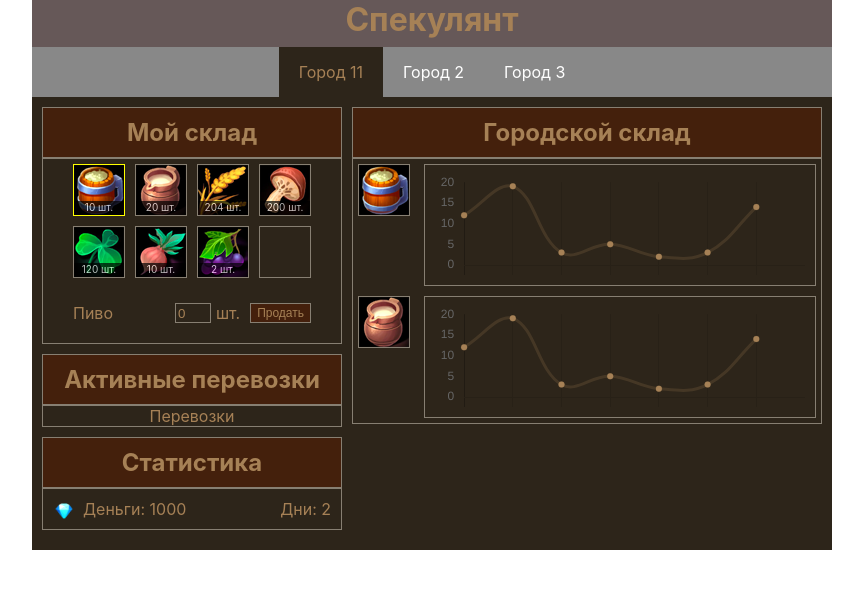
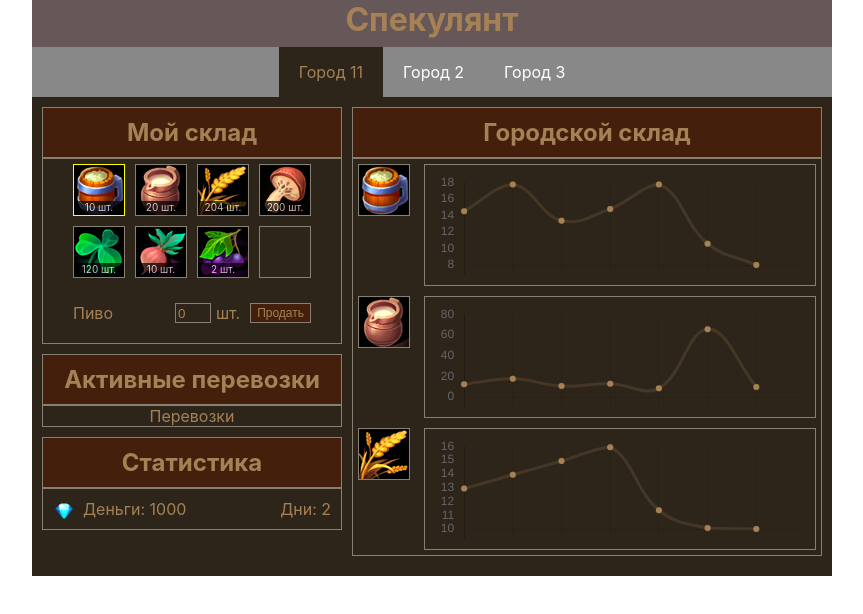
Before and after one commit to d3zm0nd/react-game2, a React (Create React App) app: page / in a window 1280 px wide. Shown: the top 614 px of the page, without its empty margins (208-1071 px from the left). Built offline with nearby package versions, Linux system fonts and the light colour scheme.

Commit message:
lesson 8

```diff
--- a/src/components/App/App.js
+++ b/src/components/App/App.js
@@ -1,16 +1,17 @@
 import './App.scss';
 
-import React, { useState } from 'react';
+import React, { useEffect, useState } from 'react';
 import Cities from '../Cities/Cities';
 import CityStorage from '../CityStorage/CityStorage';
 import Storage from '../Storage/Storage';
 import Transportation from '../Transportation/Transportation';
 import Stats from '../Stats/Stats';
-import { storages as storagesData, goods } from '../../data';
+import { storagesData, goodsData, cityStoragesData } from '../../data';
 
 function App() {
   const [currentCity, setCurrentCity] = useState(1);
   const [storages, setStorages] = useState(storagesData);
+  const [cityStorages, setCityStorages] = useState(cityStoragesData);
   const [money, setMoney] = useState(1000);
   const [days, setDays] = useState(1);
   const [selectedGood, setSelectedGood] = useState(1)
@@ -33,24 +34,63 @@ function App() {
     }
   }
 
-  const getStorageByCity = () => {
-    const store = storages.find((storage) => {
-      return storage.cityId === currentCity;
+  const findGoodsByCity = (storagesData, city) => {
+    const store = storagesData.find((storage) => {
+      return storage.cityId === city;
     });
     if (store) {
-      return store.storage;
+      return store.goods;
     } else {
       return [];
     }
   }
 
+  const getRandomInt = (max) => {
+    return Math.floor(Math.random() * Math.floor(max));
+  }
+
+  const updateCityStorages = () => {
+    for (let cityIndex = 0; cityIndex < cityStorages.length; cityIndex++) {
+      const storage = cityStorages[cityIndex];
+
+      for (let goodIndex = 0; goodIndex < storage.goods.length; goodIndex++) {
+        const goodData = storage.goods[goodIndex];
+        const sing = getRandomInt(2) ? 1 : -1;
+        const diff = getRandomInt(goodData.maxStep);
+
+        let newPrice = goodData.priceStats.slice(-1).pop() + diff * sing;
+
+        if(newPrice > goodData.maxPrice){
+          newPrice = goodData.maxPrice;
+        }
+
+        if(newPrice > goodData.minPrice){
+          newPrice = goodData.minPrice;
+        }
+
+        for (let i = 0; i < goodData.priceStats.length - 1; i++) {
+          goodData.priceStats[i] = goodData.priceStats[i + 1];
+        }
+
+        goodData.priceStats[goodData.priceStats.length - 1] = newPrice;
+        //goodData.priceStats.push(newPrice);
+        //goodData.priceStats.shift();
+      }
+    }
+
+    setCityStorages(cityStorages);
+  }
+
   const liveProcess = () => {
-    setTimeout(() => {
-      setDays(days + 1);
+    setInterval(() => {
+      updateCityStorages();
+      setDays((days) => days + 1);
     }, 5000);
   }
 
-  liveProcess();
+  useEffect(() => {
+    liveProcess()
+  }, []);
 
   return (
     <div className="app">
@@ -69,9 +109,9 @@ function App() {
           <div className="storage">
             <Storage
               currentCity={currentCity}
-              storage={getStorageByCity()}
+              storage={findGoodsByCity(storages, currentCity)}
               selectedGood={selectedGood}
-              goods={goods}
+              goods={goodsData}
               onSelectedGood={(goodId) => {
                 setSelectedGood(goodId);
               }}
@@ -89,7 +129,7 @@ function App() {
         </div>
         <div className="column">
           <div className="city-storage">
-            <CityStorage />
+            <CityStorage storage={findGoodsByCity(cityStorages, currentCity)} />
           </div>
         </div>
       </div>
--- a/src/components/CityStorage/CityStorage.js
+++ b/src/components/CityStorage/CityStorage.js
@@ -1,19 +1,7 @@
 import './CityStorage.scss';
 import { Line } from 'react-chartjs-2';
 
-const data = {
-  labels: ["1", "2", "3", "4", "5", "6", "7", "8"],
-  datasets: [
-    {
-      label: "Цена за шт.",
-      data: [12, 19, 3, 5, 2, 3, 14],
-      fill: false,
-      backgroundColor: "#a68156",
-      borderColor: "rgba(166, 129, 86, 0.2)",
-    },
-  ],
-};
-
+function CityStorage(props) {
   const options = {
     legend: {
       display: false,
@@ -42,7 +30,7 @@ const options = {
       yAxes: [
         {
           ticks: {
-          beginAtZero: true,
+            beginAtZero: false,
           },
           gridLines: {
             display: false,
@@ -59,24 +47,37 @@ const options = {
     },
   };
 
-function CityStorage() {
+  const getGoodData = (priceStats) => {
+    return {
+      labels: ["1", "2", "3", "4", "5", "6", "7", "8"],
+      datasets: [
+        {
+          data: priceStats,
+          label: "Цена за шт.",
+          fill: false,
+          backgroundColor: "#a68156",
+          borderColor: "rgba(166, 129, 86, 0.2)",
+        },
+      ],
+    };
+
+  }
+
   return (
     <div>
       <h2 className="title">Городской склад</h2>
       <div className="panel">
         <div className="city-goods">
+          {props.storage.map((good) => {
+            return (
               <div className="good-item-wrapper">
-            <div className="good-item item-1"></div>
+                <div className={`good-item item-${good.id}`} />
                 <div className="good-item-stats">
-              <Line data={data} options={options}/>
+                  <Line data={getGoodData(good.priceStats)} options={options} />
                 </div>
               </div>
-          <div className="good-item-wrapper">
-            <div className="good-item item-2"></div>
-            <div className="good-item-stats">
-              <Line data={data} options={options}/>
-            </div>
-          </div>
+            );
+          })}
         </div>
       </div>
     </div>
--- a/src/data.js
+++ b/src/data.js
@@ -1,6 +1,6 @@
-export const storages = [{
+export const storagesData = [{
   cityId: 1,
-    storage: [
+  goods: [
     {
       id: 1,
       qty: 10,
@@ -33,7 +33,7 @@ export const storages = [{
 },
 {
   cityId: 2,
-    storage: [
+  goods: [
     {
       id: 1,
       qty: 5,
@@ -41,7 +41,39 @@ export const storages = [{
   ],
 }];
 
-export const goods = [
+export const cityStoragesData = [{
+  cityId: 1,
+  goods: [
+    {
+      id: 1,
+      priceStats: [10, 15, 18, 13, 15, 18, 10],
+      maxStep: 5,
+      minPrice: 10,
+      maxPrice: 40
+    },
+    {
+      id: 2,
+      priceStats: [17, 12, 18, 10, 13, 8, 70],
+      maxStep: 7,
+      minPrice: 5,
+      maxPrice: 70
+    },
+    {
+      id: 3,
+      priceStats: [12, 13, 14, 15, 16, 11, 10],
+      maxStep: 3,
+      minPrice: 10,
+      maxPrice: 20
+    }
+  ],
+},
+{
+  cityId: 2,
+  goods: [
+  ],
+}];
+
+export const goodsData = [
   {
     id: 1,
     title: "Пиво",
```
Lines whose indentation alone changed are shown as unchanged.
